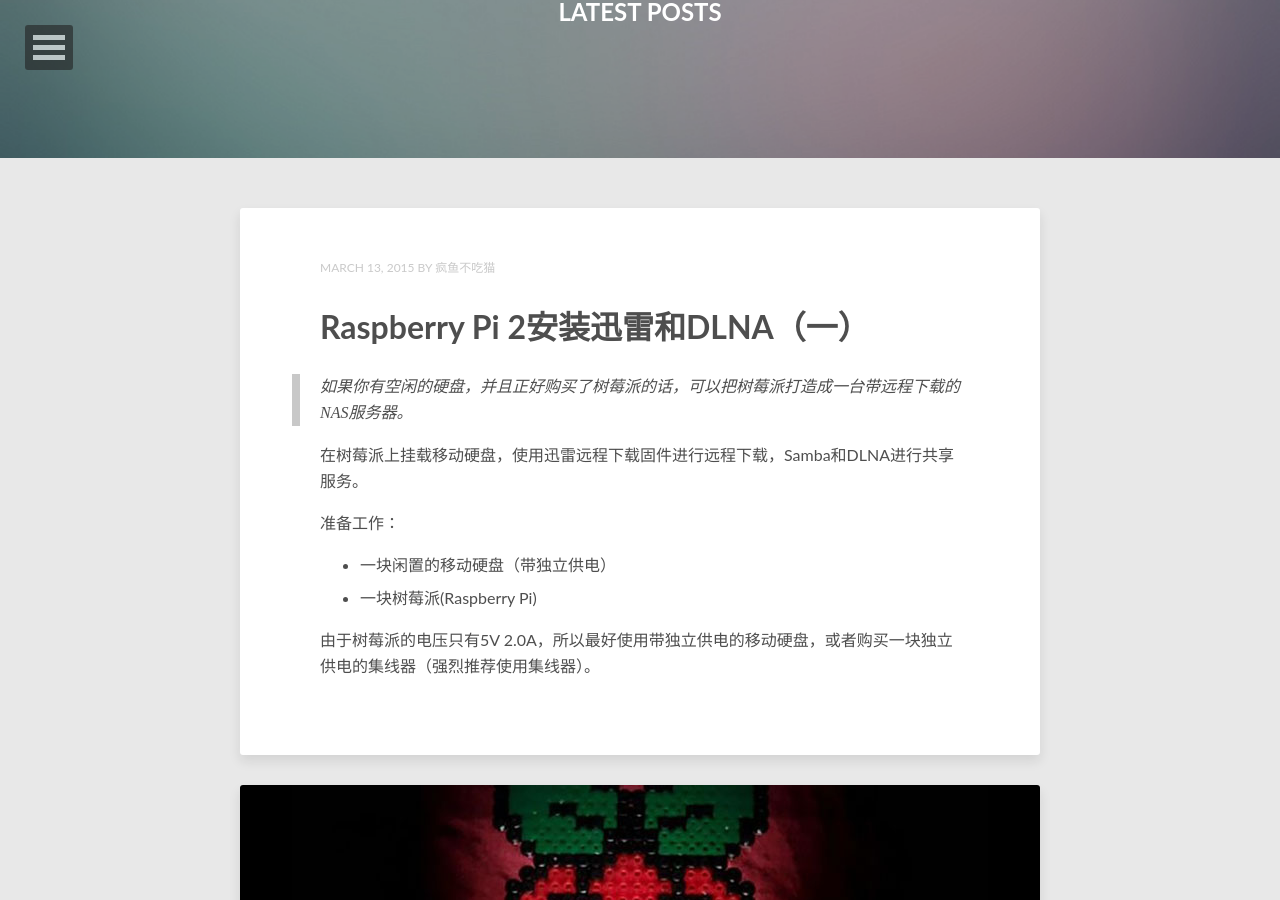
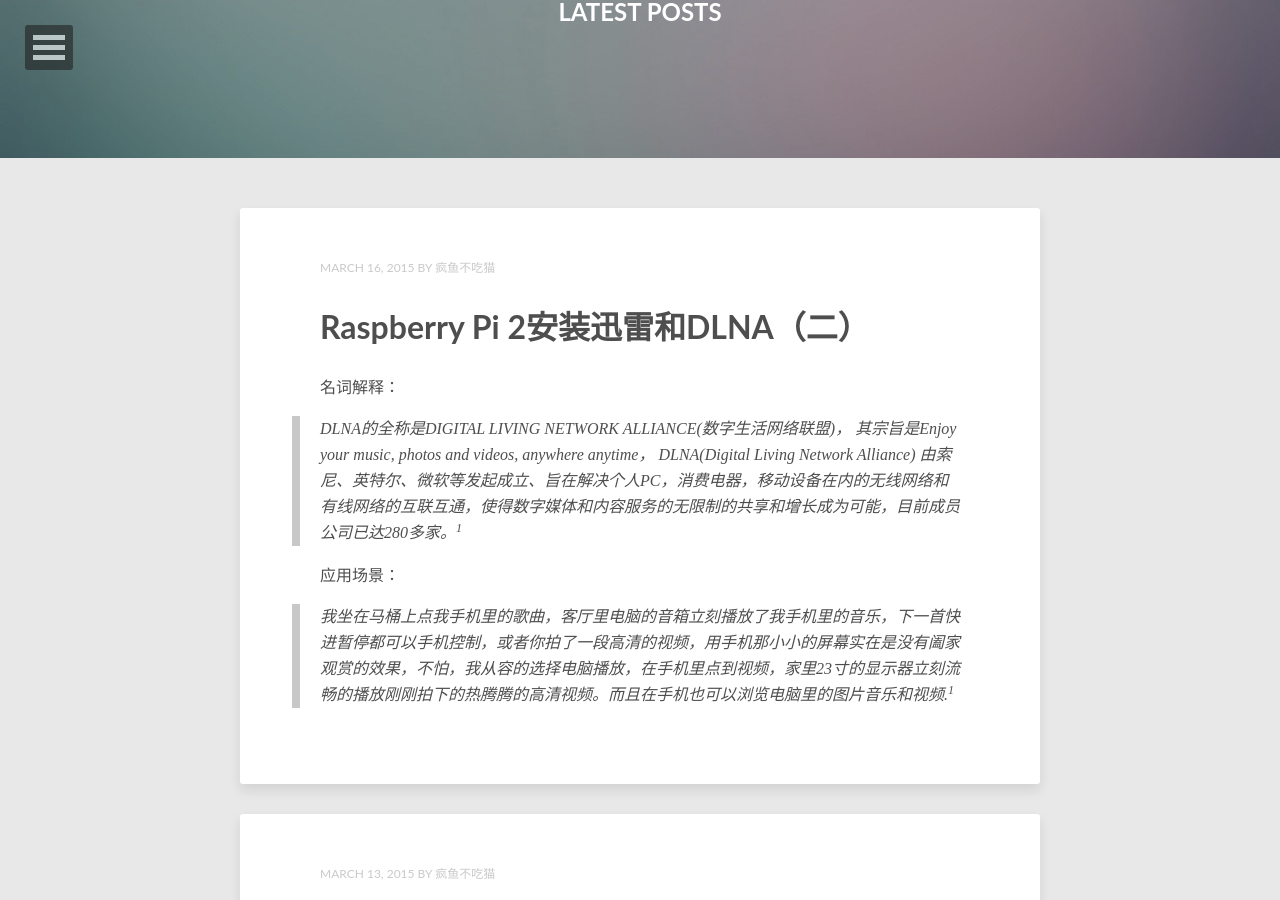
Before and after one commit to nomusics/nomusics.github.io, a Jekyll site: the page built from index.html, in a window 1280 px wide and 900 px high, scrolled down 242 px. Built offline with Jekyll 4.4.1, drawn with Linux system fonts in a browser that asks for light colours; the list of posts is cut into pages by our own code; comment, search, counter and statistics services are not loaded.

Commit message:
Raspberry Pi 2安装迅雷和DLNA（二）

```diff
--- a/_config.yml
+++ b/_config.yml
@@ -47,7 +47,7 @@
   style: compressed
 
 # https://github.com/mojombo/jekyll/wiki/Permalinks
-permalink: /:year/:month/:day/:title/
+permalink: /:year/:month/:day/:title.html
 
 # Amount of post to show on home page
 paginate: 5
--- /dev/null
+++ b/_posts/2015-03-16-raspberry_pi_xware_and_dlna_2.md
@@ -0,0 +1,256 @@
+---
+layout: post
+title: Raspberry Pi 2安装迅雷和DLNA（二）
+modified: 2015-03-16
+tags: [Raspberry Pi,DLNA,Xware]
+image:
+  feature: abstract-1.jpg
+share: false
+---
+名词解释：
+
+> DLNA的全称是DIGITAL LIVING NETWORK ALLIANCE(数字生活网络联盟)， 其宗旨是Enjoy your music, photos and videos, anywhere anytime， DLNA(Digital Living Network Alliance) 由索尼、英特尔、微软等发起成立、旨在解决个人PC，消费电器，移动设备在内的无线网络和有线网络的互联互通，使得数字媒体和内容服务的无限制的共享和增长成为可能，目前成员公司已达280多家。[^1]
+
+应用场景：
+
+> 我坐在马桶上点我手机里的歌曲，客厅里电脑的音箱立刻播放了我手机里的音乐，下一首快进暂停都可以手机控制，或者你拍了一段高清的视频，用手机那小小的屏幕实在是没有阖家观赏的效果，不怕，我从容的选择电脑播放，在手机里点到视频，家里23寸的显示器立刻流畅的播放刚刚拍下的热腾腾的高清视频。而且在手机也可以浏览电脑里的图片音乐和视频.[^1]
+
+<!--more-->
+
+### DLNA编译
+
+在树莓派上通过`apt-get install minidlna`安装的`minidlna`版本为`1.0.24` 不支持rm，rmvb格式，据传说官方这么做是为了兼容老硬件。我们的树莓派（Raspberry Pi）解析1080P的rm，rmvb格式毫无压力，所以我们通过更改安装包，重新编译安装使`minidlna`支持rm，rmvb格式的片源。
+
+##### 准备工作
+
+下载`minidlna`安装包
+
+- [项目地址](http://sourceforge.net/projects/minidlna/){:target="_blank"}
+- 最新安装包：[minidlna-1.1.4.tar.gz](http://sourceforge.net/projects/minidlna/files/minidlna/1.1.4/minidlna-1.1.4.tar.gz/download){:target="_blank"} (494.5 kB)
+
+安装编译工具
+
+{% highlight bash %}
+sudo apt-get install build-essential gettext ffmpeg libavutil-dev libavcodec-dev libavformat-dev libjpeg-dev libsqlite3-dev libexif-dev libid3tag0-dev libbogg-dev libvorbis-dev libflac-dev libFLAC-dev libvorbis-dev
+{% endhighlight %}
+
+#### 修改源码[^2]
+
+> **注意：仔细核对代码，复制粘贴后是否有多余的特殊字符，不要出现特殊符号之类的，我第一次安装因为多了一个特殊符号，整整折腾了一天才找到原因。 ⊙﹏⊙b汗**
+
+下载，解压，进入目录：
+
+{% highlight bash %}
+sudo wget http://sourceforge.net/projects/minidlna/files/minidlna/1.1.4/minidlna-1.1.4.tar.gz/download
+sudo tar zxvf minidlna-1.1.4.tar.gz
+cd minidlna-1.1.4
+{% endhighlight %}
+
+编辑 `metadata.c`
+
+查找代码：
+
+{% highlight c %}
+else if( strncmp(ctx->iformatctx->name, "matroska", 8) == 0 )
+	xasprintf(&m.mime, "video/x-matroska");
+else if( strcmp(ctx->iformatctx->name, "flv") == 0 )
+	xasprintf(&m.mime, "video/x-flv");
+{% endhighlight %}
+
+之后添加：
+
+{% highlight c %}
+else if( strcmp(ctx->iformat->name, "rm") == 0 )
+	xasprintf(&m.mime, "video/x-pn-realvideo");
+else if( strcmp(ctx->iformat->name, "rmvb") == 0 )
+	xasprintf(&m.mime, "video/x-pn-realvideo");
+{% endhighlight %}
+
+增加后的代码：
+
+{% highlight c %}
+else if( strcmp(ctx->iformat->name, "mov,mp4,m4a,3gp,3g2,mj2") == 0 && ends_with(path, ".mov") )
+	xasprintf(&m.mime, "video/quicktime");
+else if( strncmp(ctx->iformat->name, "matroska", 8) == 0 )
+	xasprintf(&m.mime, "video/x-matroska");
+else if( strcmp(ctx->iformat->name, "flv") == 0 )
+	xasprintf(&m.mime, "video/x-flv");
+else if( strcmp(ctx->iformat->name, "rm") == 0 )
+	xasprintf(&m.mime, "video/x-pn-realvideo");
+else if( strcmp(ctx->iformat->name, "rmvb") == 0 )
+	xasprintf(&m.mime, "video/x-pn-realvideo");
+{% endhighlight %}
+
+编辑 `upnpglobalvars.h`
+
+查找代码：
+
+{% highlight c %}
+"http-get:*:application/ogg:*"
+{% endhighlight %}
+
+替换代码：
+
+{% highlight c %}
+"http-get:*:application/ogg:*," \
+"http-get:*:video/x-pn-realvideo:*"
+{% endhighlight %}
+
+替换后的代码：
+
+{% highlight c %}
+"http-get:*:audio/mp4:*," \
+"http-get:*:audio/x-wav:*," \
+"http-get:*:audio/x-flac:*," \
+"http-get:*:application/ogg:*" \
+"http-get:*:video/x-pn-realvideo:*"
+{% endhighlight %}
+
+> 注意：此处修改应为替换，因为 `"http-get:*:application/ogg:*,"` 下面又多了一样，所以此行结尾处应该添加 `\`。
+
+编辑 `utils.c`
+
+查找代码：
+
+{% highlight c %}
+ends_with(file, ".flv") || ends_with(file, ".xvid")  ||
+{% endhighlight %}
+
+之后添加：
+
+{% highlight c %}
+ends_with(file, ".rm")  || ends_with(file, ".rmvb")  ||
+{% endhighlight %}
+
+添加后的代码
+
+{% highlight c %}
+ends_with(file, ".avi") || ends_with(file, ".divx")  ||
+ends_with(file, ".asf") || ends_with(file, ".wmv")   ||
+ends_with(file, ".mp4") || ends_with(file, ".m4v")   ||
+ends_with(file, ".mts") || ends_with(file, ".m2ts")  ||
+ends_with(file, ".m2t") || ends_with(file, ".mkv")   ||
+ends_with(file, ".vob") || ends_with(file, ".ts")    ||
+ends_with(file, ".flv") || ends_with(file, ".xvid")  ||
+ends_with(file, ".rm")  || ends_with(file, ".rmvb")  ||
+{% endhighlight %}
+
+#### 编译安装
+
+{% highlight bash %}
+./autogen.sh
+./configure --disable-nls
+sudo make && make install
+{% endhighlight %}
+
+**可能出现的错误提示**
+
+错误提示：
+
+{% highlight bash %}
+You must have autoconf installed to compile minidlna.
+{% endhighlight %}
+
+{% highlight bash %}
+You must have automake installed to compile minidlna.
+{% endhighlight %}
+
+解决办法：
+
+{% highlight bash %}
+sudo apt-get install autoconf
+{% endhighlight %}
+
+错误提示：
+
+{% highlight bash %}
+Generating configuration files for minidlna, please wait....
+autoreconf: Entering directory '.'
+autoreconf: running: autopoint --force
+Can't exec "autopoint": No such file or directory at /usr/share/autoconf/Autom4te/FileUtils.pm line 345.
+autoreconf: failed to run autopoint: No such file or directory
+autoreconf: autopoint is needed because this package uses Gettext
+{% endhighlight %}
+
+解决办法：
+
+{% highlight bash %}
+sudo apt-get install autopoint
+{% endhighlight %}
+
+#### 配置`minidlna`
+
+编译安装的不会自动拷贝配置文件：`minidlna.conf`，需要自己拷贝过去。
+
+配置文件：
+
+{% highlight bash %}
+sudo cp minidlna.conf /etc/minidlna.conf
+{% endhighlight %}
+
+编辑配置文件：
+
+{% highlight bash %}
+sudo vim /etc/minidlna.conf
+{% endhighlight %}
+
+{% highlight bash %}
+media_dir=/home/Share/usb/	#媒体文件夹位置
+friendly_name=My DLNA Server	#DLNA名称
+db_dir=/var/cache/minidlna	#DLNA缓存数据库文件
+{% endhighlight %}
+
+创建minidlna启动脚本：
+{% highlight bash %}
+sudo vim /etc/init.d/minidlnad
+{% endhighlight %}
+
+{% highlight bash %}
+#!/bin/sh
+### BEGIN INIT INFO
+# Provides:          minidlna
+# Required-Start:
+# Required-Stop::
+# Default-Start:     2 3 4 5
+# Default-Stop:      0 1 6
+# Short-Description: Start minidlna at boot time
+# Description:       A minidlna Server
+### END INIT INFO
+
+do_start()
+{
+        /usr/local/sbin/minidlnad
+}
+
+do_stop()
+{
+        killall minidlnad
+}
+
+case "$1" in
+  start)
+    do_start
+    ;;
+  stop)
+    do_stop
+    ;;
+esac
+{% endhighlight %}
+
+{% highlight bash %}
+sudo chown root:root /etc/init.d/minidlnad
+sudo chmod 755 /etc/init.d/minidlnad
+sudo chkconfig minidlnad on
+{% endhighlight %}
+
+
+启动`minidlna`服务：
+
+{% highlight bash %}
+sudo /etc/init.d/minidlnad start
+{% endhighlight %}
+
+经过测试，观看1080P的rmvb影片，随意拖动快进后退，毫无压力，CPU温度保持在40摄氏度左右。
+
+[^1]:参考来源：[百度百科DLNA](http://baike.baidu.com/link?url=0E0rE01UGcOO12KzRuJ2vhieF3MgydzHn1j0iSn1spq5eSMZWQMtEPVMAmbp2QQGPSyMUTrYOrcwlRqwD10Lsa){:target="_blank"}
+[^2]:参考来源：[让minidlna支持rmvb格式电影](http://www.shaohu.me/enhance_minidlna/){:target="_blank"}
```
Also changed, not shown: _posts/2015-03-13-raspberry_pi_xware_and_dlna_1.md (renamed from _posts/2015-03-13-raspberry_pi_xware_and_dlna.md, +1 -1 lines).
